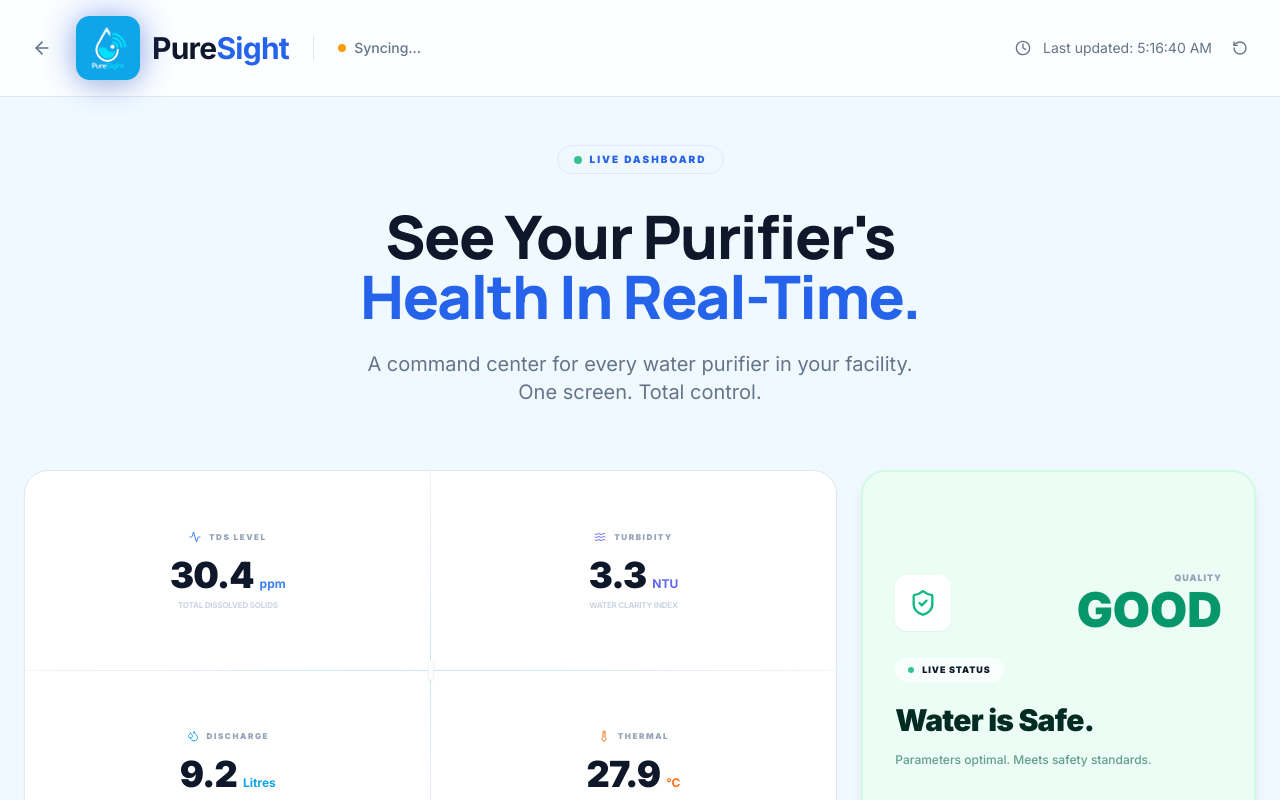
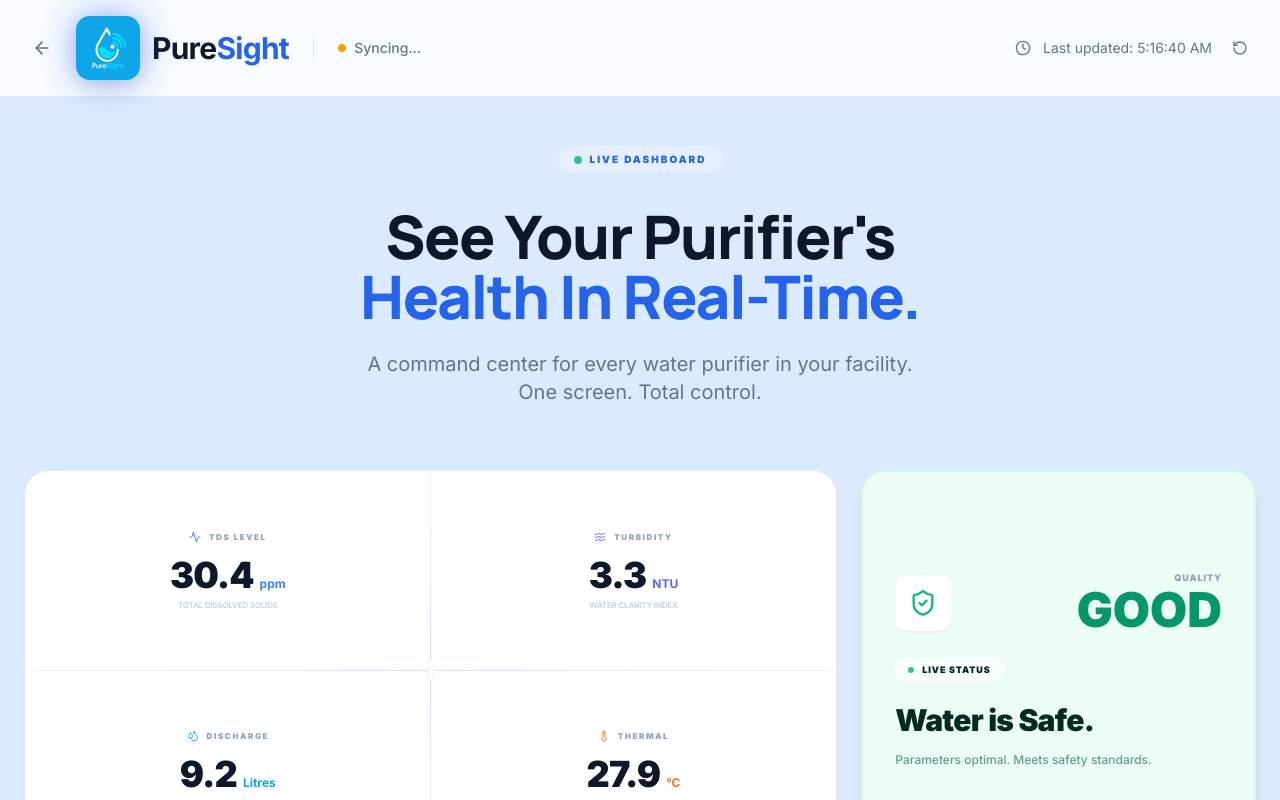
Before and after one commit to roshandhiman/puresight, a Next.js app: page /dashboard in a window 1280 px wide. Shown: the top 800 px of the page. Built offline with nearby package versions, Linux system fonts and the light colour scheme; no server answers.

Commit message:
color dark

```diff
--- a/src/pages/dashboard.js
+++ b/src/pages/dashboard.js
@@ -81,7 +81,7 @@ export default function DashboardPage() {
   const isSafe = data?.Quality === "GOOD";
 
   return (
-    <div className="min-h-screen bg-[#F0F9FF] text-slate-900 font-sans selection:bg-blue-100 selection:text-blue-600">
+    <div className="min-h-screen bg-[#DBEAFE] text-slate-900 font-sans selection:bg-blue-100 selection:text-blue-600">
       <Head>
         <title>Dashboard | PureSight Live Monitoring</title>
         <meta name="description" content="Live water quality and purifier health dashboard." />
```
